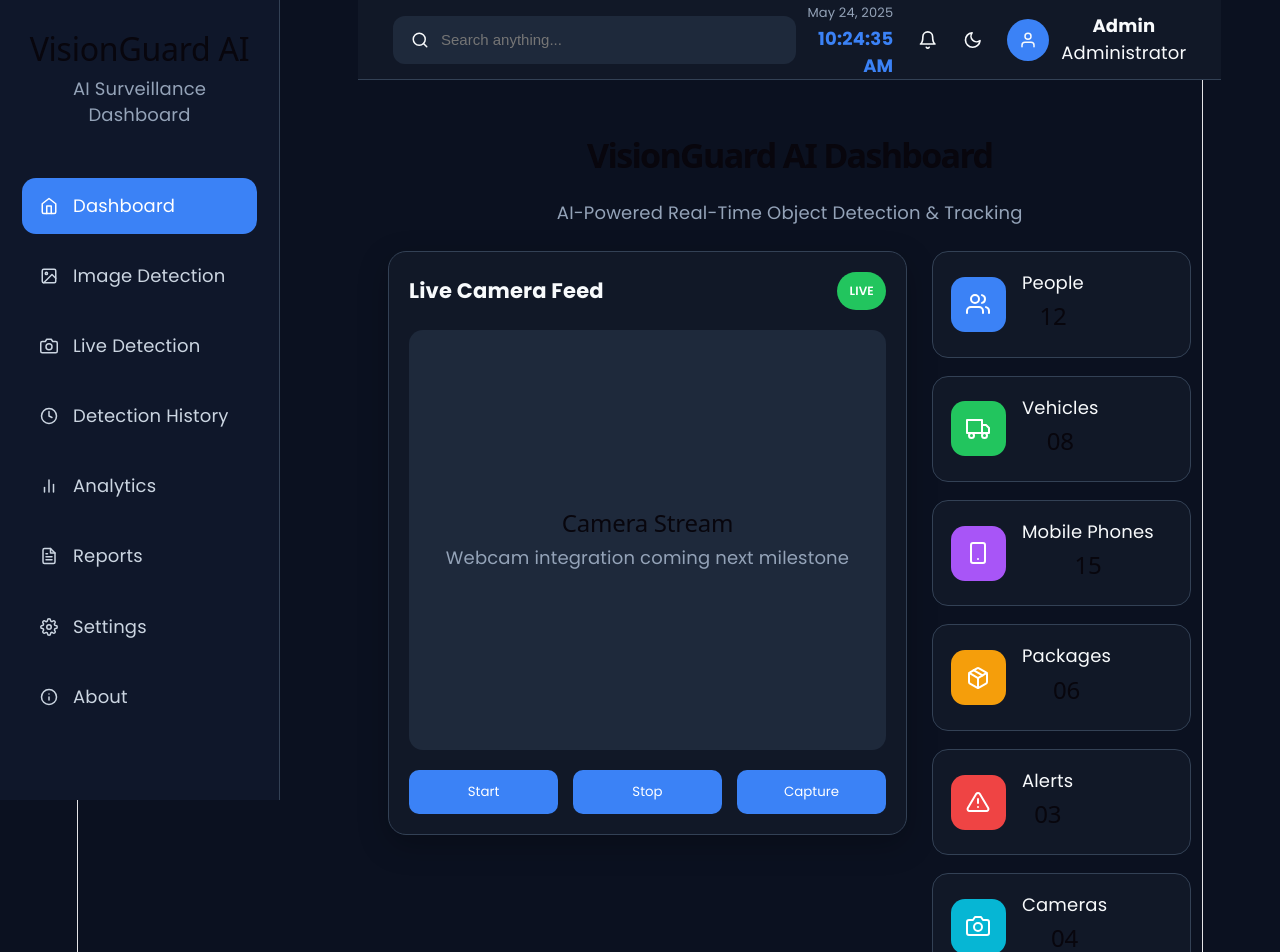
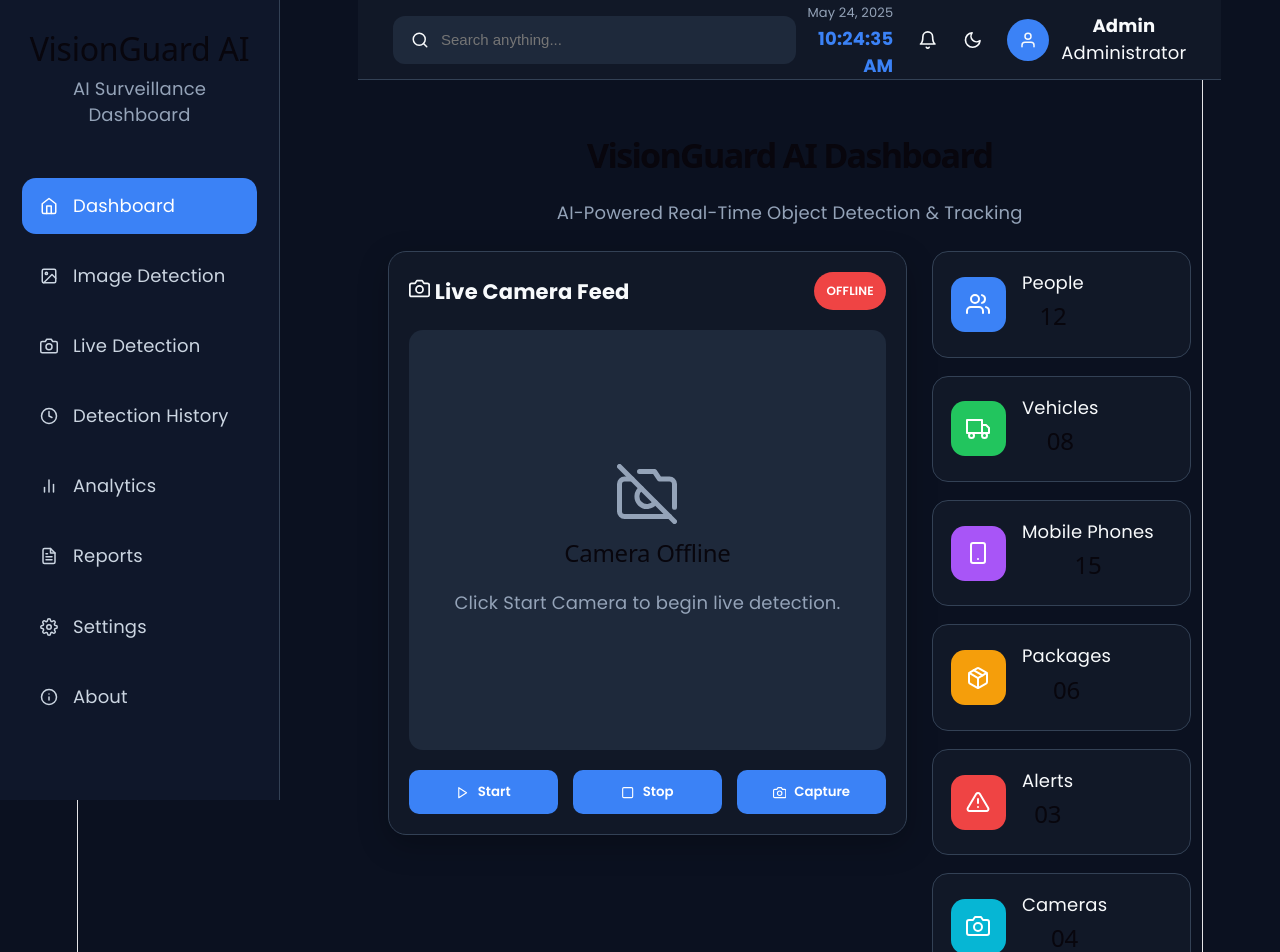
Before and after one commit to Soujana77/CodeAlpha_VisionGuard_AI, a React app in the folder frontend/: page / in a window 1280 px wide. Shown: the top 952 px of the page. Built offline with nearby package versions, Linux system fonts and the light colour scheme; the HTML template or start-up script is replaced by a standard one.

Commit message:
Implement real-time webcam controller and YOLO streaming

```diff
--- a/frontend/src/components/dashboard/LiveCameraCard.jsx
+++ b/frontend/src/components/dashboard/LiveCameraCard.jsx
@@ -1,28 +1,86 @@
+import { useState } from "react";
+import { FiCamera, FiPlay, FiSquare, FiCameraOff } from "react-icons/fi";
+import toast from "react-hot-toast";
+
 function LiveCameraCard() {
+  const [cameraRunning, setCameraRunning] = useState(false);
+
+  const startCamera = () => {
+    setCameraRunning(true);
+    toast.success("Camera started");
+  };
+
+  const stopCamera = () => {
+    setCameraRunning(false);
+    toast.success("Camera stopped");
+  };
+
+  const captureFrame = () => {
+    toast("Screenshot feature coming next milestone");
+  };
+
   return (
     <div className="camera-card">
 
       <div className="card-header">
-        <h3>Live Camera Feed</h3>
 
-        <span className="live-badge">LIVE</span>
+        <h3>
+          <FiCamera /> Live Camera Feed
+        </h3>
+
+        <span
+          className="live-badge"
+          style={{
+            background: cameraRunning ? "#22C55E" : "#EF4444"
+          }}
+        >
+          {cameraRunning ? "LIVE" : "OFFLINE"}
+        </span>
+
       </div>
 
       <div className="camera-screen">
 
-        <h2>Camera Stream</h2>
+        {cameraRunning ? (
 
-        <p>Webcam integration coming next milestone</p>
+          <img
+            src="http://127.0.0.1:5000/api/webcam"
+            alt="Live Camera"
+            className="camera-stream"
+          />
+
+        ) : (
+
+          <div className="camera-placeholder">
+
+            <FiCameraOff size={60} />
+
+            <h2>Camera Offline</h2>
+
+            <p>Click Start Camera to begin live detection.</p>
+
+          </div>
+
+        )}
 
       </div>
 
       <div className="camera-actions">
 
-        <button>Start</button>
+        <button onClick={startCamera}>
+          <FiPlay />
+          Start
+        </button>
 
-        <button>Stop</button>
+        <button onClick={stopCamera}>
+          <FiSquare />
+          Stop
+        </button>
 
-        <button>Capture</button>
+        <button onClick={captureFrame}>
+          <FiCamera />
+          Capture
+        </button>
 
       </div>
 
--- a/frontend/src/styles/dashboard.css
+++ b/frontend/src/styles/dashboard.css
@@ -465,3 +465,36 @@ grid-template-columns:1fr;
 }
 
 }
+
+.camera-stream{
+width:100%;
+height:100%;
+object-fit:cover;
+border-radius:14px;
+}
+
+.camera-placeholder{
+display:flex;
+flex-direction:column;
+justify-content:center;
+align-items:center;
+height:100%;
+color:#94A3B8;
+gap:15px;
+}
+
+.camera-actions button{
+display:flex;
+justify-content:center;
+align-items:center;
+gap:8px;
+font-weight:600;
+cursor:pointer;
+transition:.3s;
+border:none;
+}
+
+.camera-actions button:hover{
+transform:translateY(-2px);
+background:#2563EB;
+}
```
Also changed, not shown: 2 other files (tests, documents, lock files or other folders).
